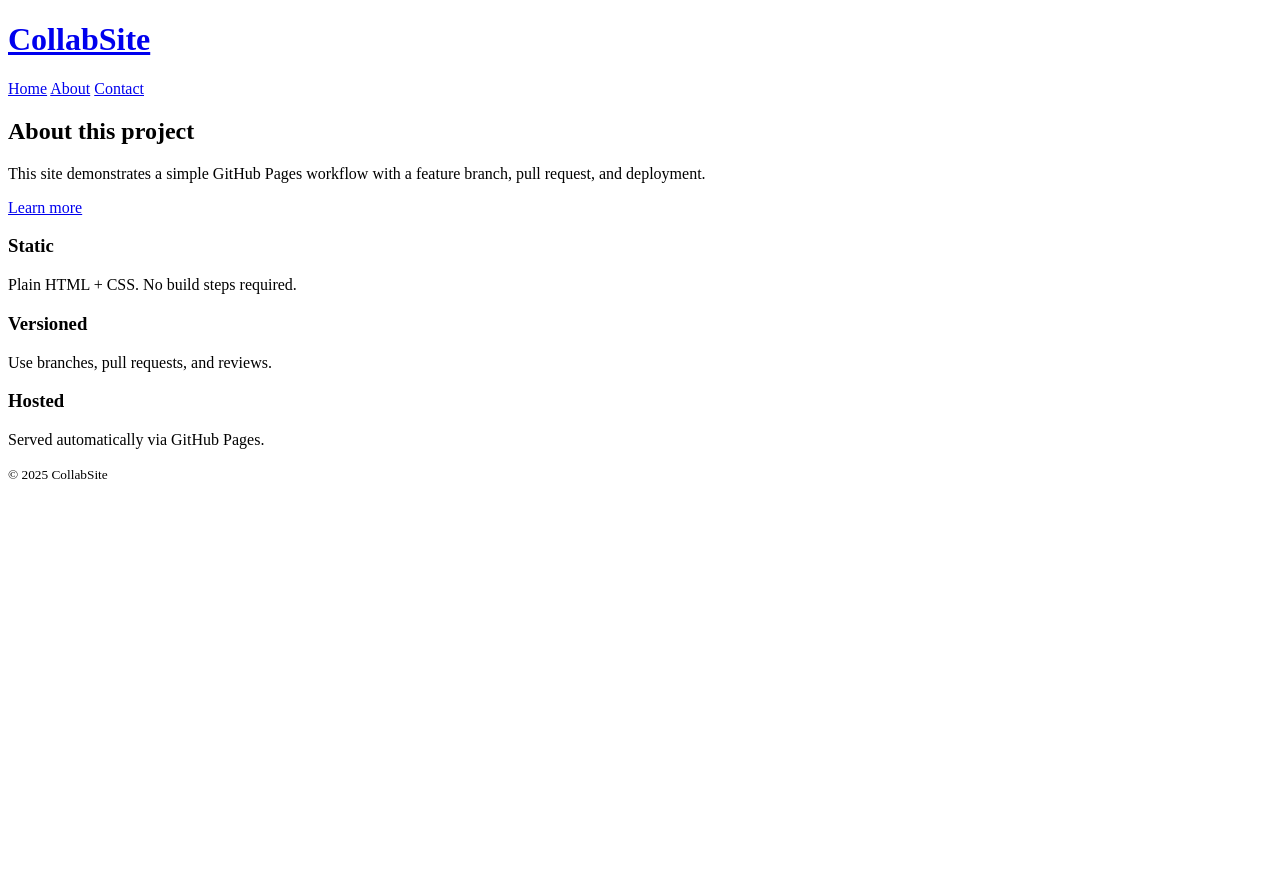
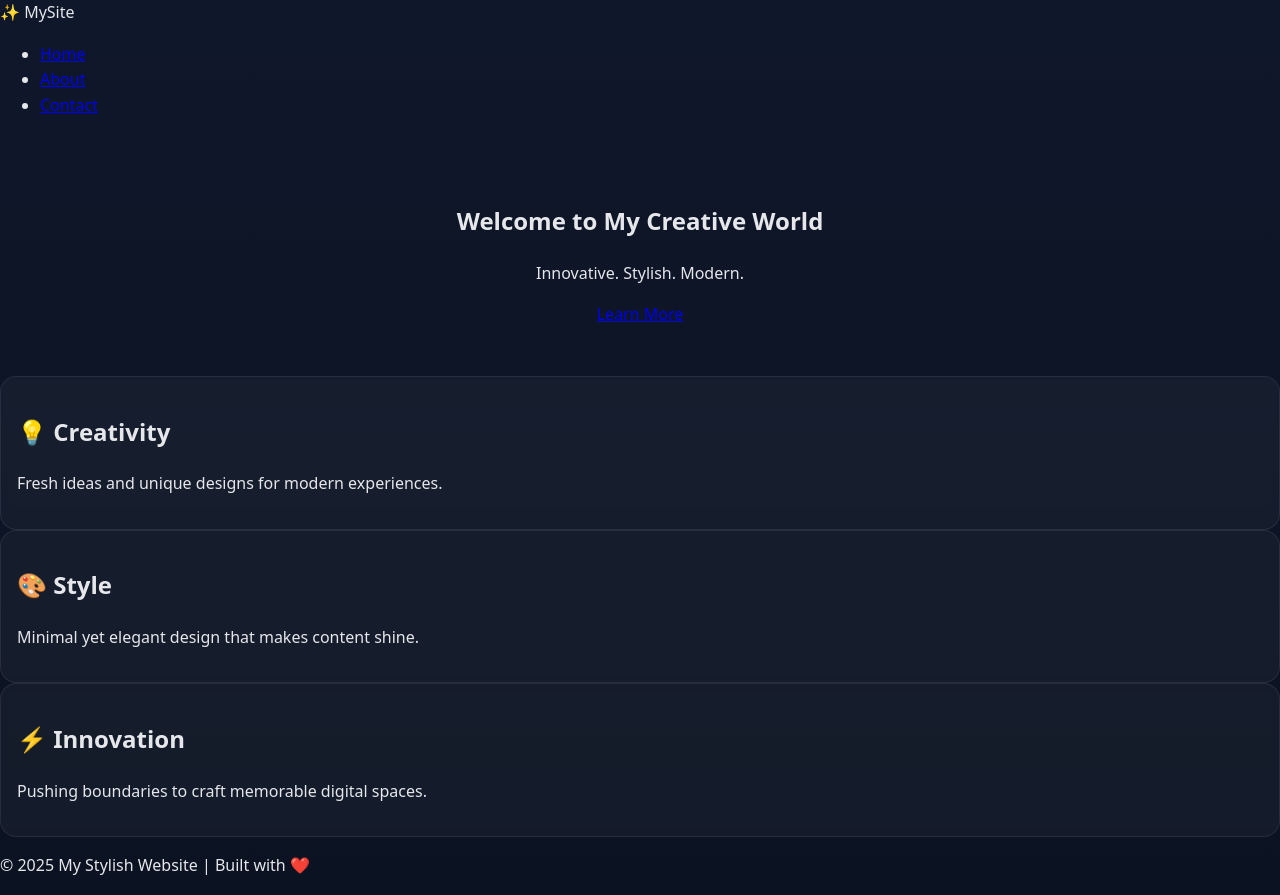
Before and after one commit to dhina2406/collaborative-static-website, a plain HTML site: page index.html in a window 1280 px wide. Before the commit the page ends 800 px from the top, so only its background shows below. Drawn offline with Linux system fonts and the light colour scheme.

Commit message:
Update index.html

```diff
--- a/index.html
+++ b/index.html
@@ -1,53 +1,46 @@
-<!doctype html>
+<!DOCTYPE html>
 <html lang="en">
 <head>
-  <meta charset="utf-8" />
-  <meta name="viewport" content="width=device-width, initial-scale=1" />
-  <title>Home • Collaborative Static Website</title>
-  <link rel="stylesheet" href="styles.css" />
+  <meta charset="UTF-8">
+  <meta name="viewport" content="width=device-width, initial-scale=1.0">
+  <title>My Stylish Website</title>
+  <link rel="stylesheet" href="style.css">
 </head>
 <body>
-  <header class="site-header">
-    <div class="container">
-      <h1 class="logo"><a href="index.html">CollabSite</a></h1>
-      <nav class="nav">
-        <a href="index.html">Home</a>
-        <a href="about.html">About</a>
-        <a href="contact.html">Contact</a>
-      </nav>
-    </div>
+  <header>
+    <nav>
+      <div class="logo">✨ MySite</div>
+      <ul class="nav-links">
+        <li><a href="index.html" class="active">Home</a></li>
+        <li><a href="about.html">About</a></li>
+        <li><a href="contact.html">Contact</a></li>
+      </ul>
+    </nav>
   </header>
 
-  <main class="container">
-    <section class="hero">
-      <h2>About this project</h2>
-      <p>This site demonstrates a simple GitHub Pages workflow with a feature branch, pull request, and deployment.</p>
-      <a class="button" href="about.html">Learn more</a>
-    </section>
+  <section class="hero">
+    <h1>Welcome to My Creative World</h1>
+    <p>Innovative. Stylish. Modern.</p>
+    <a href="about.html" class="btn">Learn More</a>
+  </section>
 
-    <section class="grid">
-      <article class="card">
-        <h3>Static</h3>
-        <p>Plain HTML + CSS. No build steps required.</p>
-      </article>
-      <article class="card">
-        <h3>Versioned</h3>
-        <p>Use branches, pull requests, and reviews.</p>
-      </article>
-      <article class="card">
-        <h3>Hosted</h3>
-        <p>Served automatically via GitHub Pages.</p>
-      </article>
-    </section>
-  </main>
+  <section class="features">
+    <div class="card">
+      <h2>💡 Creativity</h2>
+      <p>Fresh ideas and unique designs for modern experiences.</p>
+    </div>
+    <div class="card">
+      <h2>🎨 Style</h2>
+      <p>Minimal yet elegant design that makes content shine.</p>
+    </div>
+    <div class="card">
+      <h2>⚡ Innovation</h2>
+      <p>Pushing boundaries to craft memorable digital spaces.</p>
+    </div>
+  </section>
 
-  <footer class="site-footer">
-    <div class="container">
-      <small>© <span id="year"></span> CollabSite</small>
-    </div>
-    <script>
-      document.getElementById('year').textContent = new Date().getFullYear();
-    </script>
+  <footer>
+    <p>© 2025 My Stylish Website | Built with ❤️</p>
   </footer>
 </body>
 </html>
```
